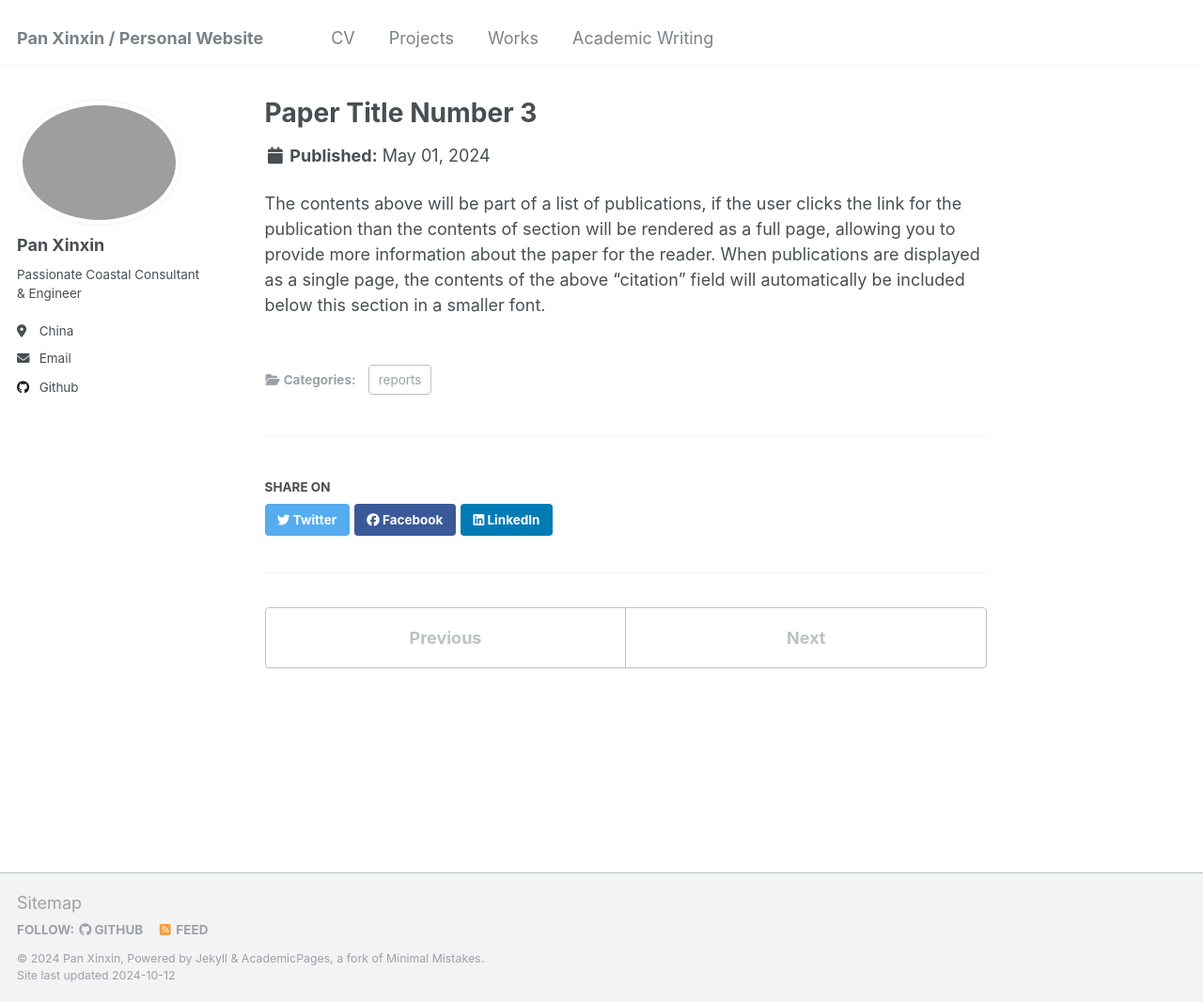
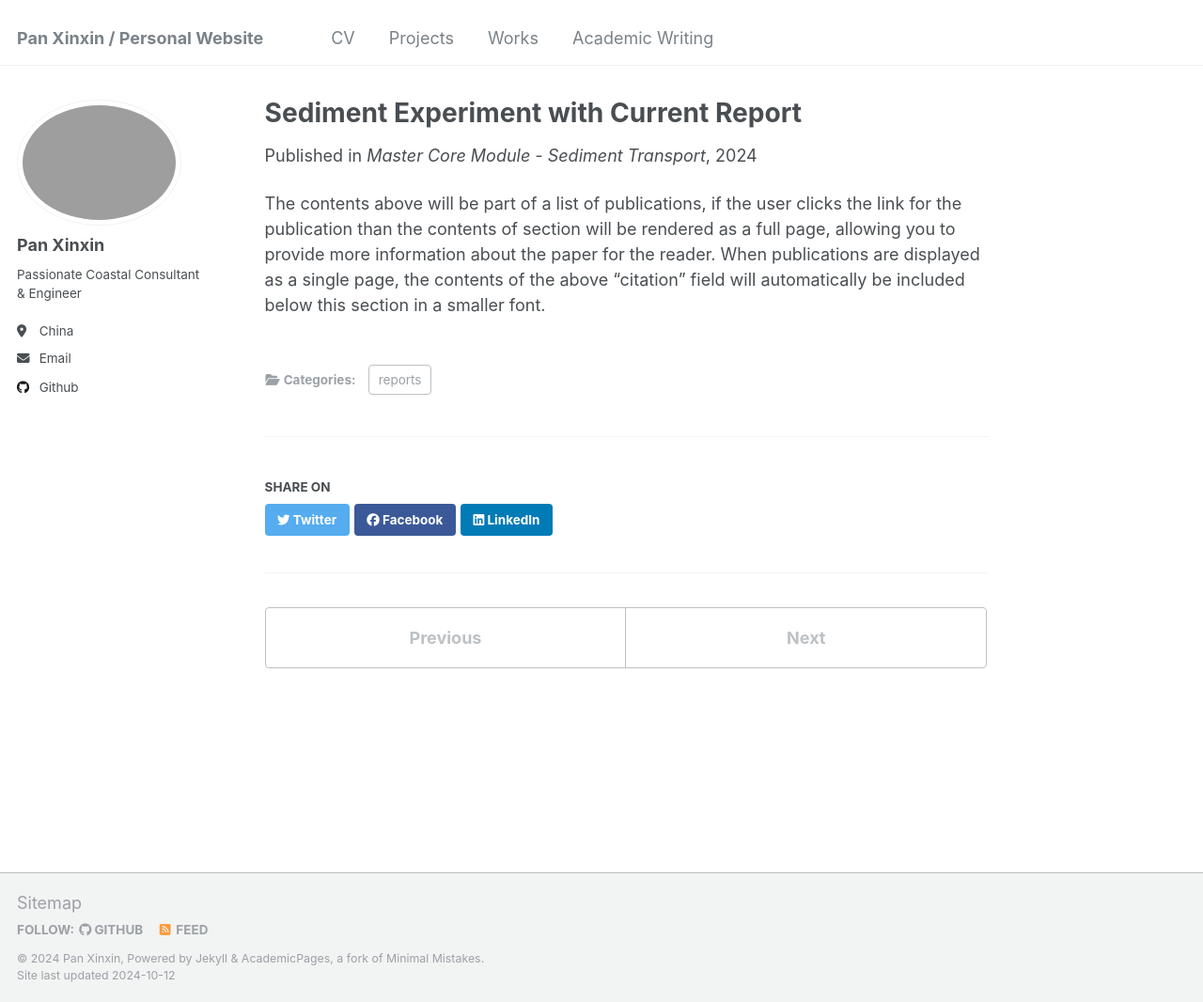
Before and after one commit to kingdaxing/kingdaxing.github.io, a Jekyll site: the page built from _publications/2015-10-01-paper-title-number-3.md, in a window 1280 px wide and 1066 px high. Shown: the whole window at 94% size. Built offline with Jekyll 4.4.1, drawn with Linux system fonts in a browser that asks for light colours.

Commit message:
Update 2015-10-01-paper-title-number-3.md

```diff
--- a/_publications/2015-10-01-paper-title-number-3.md
+++ b/_publications/2015-10-01-paper-title-number-3.md
@@ -1,10 +1,11 @@
 ---
-title: "Paper Title Number 3"
+title: "Sediment Experiment with Current Report"
 collection: publications
 category: reports
 permalink: /publication/2015-10-01-paper-title-number-3
 excerpt: 'This paper is about the number 3. The number 4 is left for future work.'
 date: 2024-05-01
+venue: 'Master Core Module - Sediment Transport'
 paperurl: 'http://academicpages.github.io/files/paper3.pdf'
 ---
 
```
